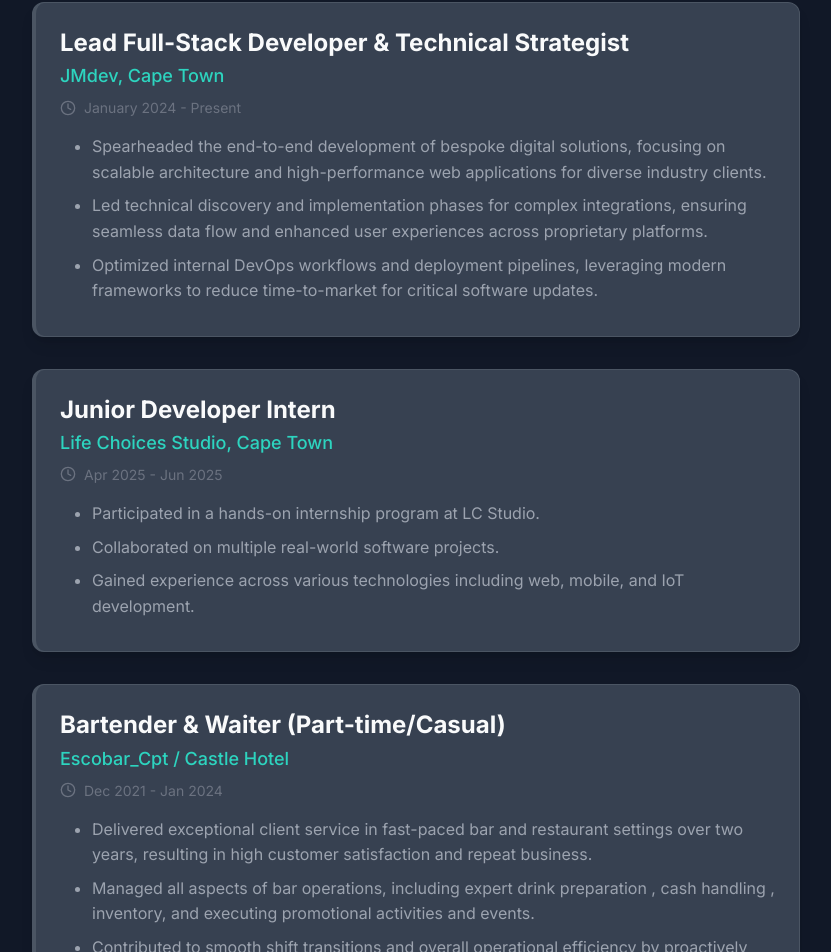
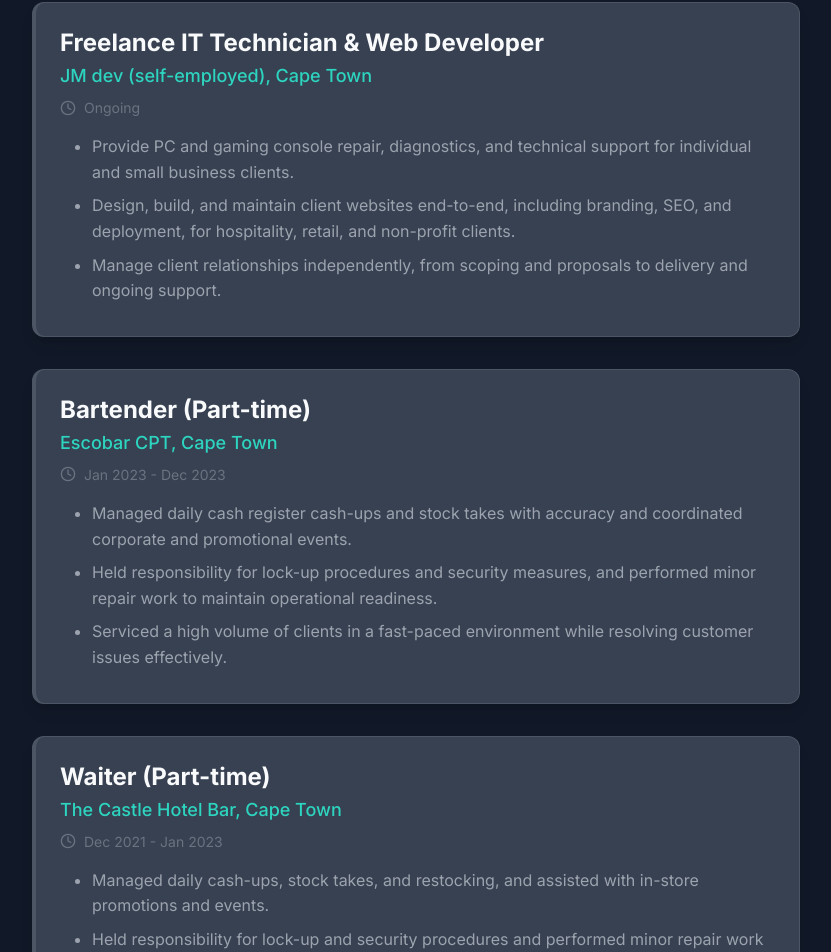
Before and after one commit to GeorgeZa01/React-Portfolio-Mark1, a React (Vite) app: page / in a window 1280 px wide. Shown: the part 1498-2450 px from the top of the page, without its empty margins (224-1055 px from the left). Built offline with nearby package versions, Linux system fonts and the light colour scheme; the HTML template or start-up script is replaced by a standard one.

Commit message:
portfolio update 23/07 (minor)

```diff
--- a/src/components/About.jsx
+++ b/src/components/About.jsx
@@ -24,10 +24,10 @@
         <SectionTitle title="About Me" />
         <div className="text-content-area text-lg">
           <p>
-            I'm <strong>Jemaile Mohamed</strong>, a full-stack web developer from Cape Town with a strong passion for technology and creativity. My journey into coding started with a fascination for how technology works—and it grew into a purpose-driven mission to create user-friendly, responsive, and problem-solving digital solutions.
+              I'm <strong>Jemaile Mohamed</strong>, a junior IT professional from Cape Town building toward a systems administrator role. I bring hands-on experience in PC and gaming console repair, diagnostics, technical support, networking fundamentals, and full-stack web development.
           </p>
           <p>
-            I've built full-stack e-commerce platforms, data dashboards, and modern business websites using JavaScript, Node.js, and MySQL. I thrive in collaborative spaces, love a good challenge, and stay committed to continuous learning and empowering others through tech.
+              Through JM dev, I support individual and small business clients with reliable technical service and end-to-end websites. I am currently pursuing CCNA and AWS Cloud Practitioner certifications while continuing to build practical skills across infrastructure, databases, deployment, and secure application development.
           </p>
 
         </div>
--- a/src/components/Hero.jsx
+++ b/src/components/Hero.jsx
@@ -20,7 +20,7 @@
             Jemaile Mohamed
           </h1>
           <p className="hero-subtitle">
-            Software Developer | Life-Long Learner | Tech Enthusiast
+              IT Technician & Web Developer | Building toward Systems Administration
           </p>
           <a
             href="https://docs.google.com/document/d/15XK3oRK8nP2ncNg22rEdWn5Eb1q-aZsg/export?format=pdf"
--- a/src/components/Projects.jsx
+++ b/src/components/Projects.jsx
@@ -14,6 +14,7 @@
 
 const ProjectCard = ({ title, description, stack, liveLink, githubLink, image }) => (
   <div className="project-card">
+    {image && (
       <div className="project-image-wrapper">
         <img
           src={image}
@@ -21,11 +22,13 @@
           className="project-image"
         />
       </div>
+    )}
     <div className="project-content">
       <h3 className="project-title">{title}</h3>
       <p className="project-stack">{stack}</p>
       <p className="project-description">{description}</p>
       <div className="project-links-wrapper">
+        {liveLink && (
           <a
             href={liveLink}
             target="_blank"
@@ -34,6 +37,8 @@
           >
             <Globe className="icon-mini-light" /> Live Demo
           </a>
+        )}
+        {githubLink && (
           <a
             href={githubLink}
             target="_blank"
@@ -42,6 +47,7 @@
           >
             <Github className="icon-mini" /> Code
           </a>
+        )}
       </div>
     </div>
   </div>
--- a/src/components/TechStack.jsx
+++ b/src/components/TechStack.jsx
@@ -23,7 +23,7 @@
       <div className="container section-max-width">
         <SectionTitle title="Tech Stack" />
         <p className="skill-intro-text">
-          Tools and technologies I use to build modern, full-stack solutions.
+           Networking, development, database, security, and deployment skills supporting my path into systems administration. CCNA and AWS Cloud Practitioner currently in progress.
         </p>
         <div className="skill-grid">
           {SKILLS.map((skill) => (
--- a/src/data/constants.js
+++ b/src/data/constants.js
@@ -7,22 +7,9 @@
   Globe,
   Github,
   Zap,
-  Clock,
-  GraduationCap,
-  Sun,
-  Moon,
-  Menu,
-  X,
-  Download,
-  Linkedin,
-  Mail,
   FileText,
-  User,
-  Slack,
   MessageSquare,
-  GitBranch,
   Monitor,
-  Briefcase
 } from 'lucide-react';
 
 export const NAV_ITEMS = [
@@ -35,142 +22,105 @@
 ];
 
 export const SKILLS = [
-  // Core Languages & Frontend
   { name: 'JavaScript', icon: Code, cssColor: 'var(--color-nodejs)' },
   { name: 'HTML5/CSS3', icon: LayoutGrid, cssColor: 'var(--color-nodejs)' },
-  { name: 'PHP', icon: Code, cssColor: 'var(--color-nodejs)' },
-
-  // Frameworks & Libraries
   { name: 'React', icon: Layers, cssColor: 'var(--color-nodejs)' },
-  { name: 'Vue.js', icon: Globe, cssColor: 'var(--color-nodejs)' }, // Re-using Globe for JS Framework
-
-  // Backend & Runtime
   { name: 'Node.js', icon: Cpu, cssColor: 'var(--color-nodejs)' },
-  { name: 'Python', icon: FileText, cssColor: 'var(--color-nodejs)' }, // New: General programming language
-
-  // Databases
+  { name: 'Express.js', icon: Globe, cssColor: 'var(--color-nodejs)' },
+  { name: 'Python (basic)', icon: FileText, cssColor: 'var(--color-nodejs)' },
+  { name: 'REST APIs', icon: Globe, cssColor: 'var(--color-nodejs)' },
+  { name: 'Responsive Web Design', icon: LayoutGrid, cssColor: 'var(--color-nodejs)' },
   { name: 'MySQL', icon: Database, cssColor: 'var(--color-nodejs)' },
-  { name: 'Oracle APEX', icon: Database, cssColor: 'var(--color-nodejs)' }, // New: Database tool
-  { name: 'PostgreSQL', icon: Database, cssColor: 'var(--color-nodejs)' }, // New: Database tool
-
-  // Tools & Platforms
+  { name: 'PostgreSQL', icon: Database, cssColor: 'var(--color-nodejs)' },
+  { name: 'SQL (basic)', icon: Database, cssColor: 'var(--color-nodejs)' },
   { name: 'Git/GitHub', icon: Github, cssColor: 'var(--color-nodejs)' },
-  { name: 'Vercel', icon: Zap, cssColor: 'var(--color-nodejs)' }, // New: Deployment platform
-  { name: 'WordPress', icon: Globe, cssColor: 'var(--color-nodejs)' }, // New: CMS/Web platform
-  { name: 'Slack', icon: Slack, cssColor: 'var(--color-nodejs)' }, // New: Collaboration tool
-  { name: 'VS Code', icon: Monitor, cssColor: 'var(--color-nodejs)' }, // New: Code editor/IDE
-  { name: 'nodemailer', icon: MessageSquare, cssColor: 'var(--color-nodejs)' }, // New: Email sending library
+  { name: 'Render', icon: Zap, cssColor: 'var(--color-nodejs)' },
+  { name: 'Vercel', icon: Zap, cssColor: 'var(--color-nodejs)' },
+  { name: 'Clever Cloud', icon: Zap, cssColor: 'var(--color-nodejs)' },
+  { name: 'Netlify', icon: Zap, cssColor: 'var(--color-nodejs)' },
+  { name: 'JWT / bcrypt', icon: FileText, cssColor: 'var(--color-nodejs)' },
+  { name: 'NodeMailer', icon: MessageSquare, cssColor: 'var(--color-nodejs)' },
+  { name: 'Microsoft Suite', icon: Monitor, cssColor: 'var(--color-nodejs)' },
 ];
 
 export const PROJECTS = [
   {
-    title: 'Arize E-commerce Store',
-    description: 'A full-stack e-commerce platform demonstrating end-to-end functionality, from user authentication to product inventory management. Built with Node.js and MySQL.',
-    stack: 'Node.js, MySQL, JavaScript, HTML/CSS',
-    liveLink: 'https://arize-e-commerce.vercel.app/index.html',
+    title: 'Multi-tenant CRM Platform',
+    description: 'Designed a multi-tenant CRM platform for the recycling and commodity trading industry, covering data architecture and role-based access.',
+    stack: 'Data Architecture, Role-based Access, CRM',
+  },
+  {
+    title: 'OT Enterprise Systems APEX Dashboard',
+    description: 'Built an Oracle APEX web application using the OT sample schema, with four interactive reports and four visualizations to support enterprise decision-making.',
+    stack: 'Oracle APEX, SQL, Data Visualization',
+  },
+  {
+    title: 'Arize Electronics E-commerce Store',
+    description: 'Developed a full-stack online store with user authentication, JWT-based admin verification, and RESTful API integration.',
+    stack: 'Node.js, Express.js, MySQL, JavaScript, JWT, REST APIs',
+    // liveLink: 'https://arize-e-commerce.vercel.app/index.html',
     githubLink: 'https://github.com/GeorgeZa01/Arize-E-commerce',
     image: 'https://georgeza01.github.io/Project-Screenshots/arize.png',
   },
   {
-    title: 'TastesByT Orders Website',
-    description: 'A dedicated platform designed for streamlined customer order processing, enhancing efficiency and user experience for a modern business.',
-    stack: 'JavaScript, HTML, CSS',
-    liveLink: 'https://www.tastesbyt.co.za/index.html',
-    githubLink: 'https://github.com/GeorgeZa01/TastesByT',
-    image: 'https://georgeza01.github.io/Project-Screenshots/tastesbyt.png', // Updated image URL for TastesByT projectg',
-  },
-  {
-    title: 'Ticketing System',
-    description: 'A full-stack ticketing system with user authentication, ticket creation, and comment management. ',
-    stack: 'Typescript, Vite, Tailwind css, React Router V6, Loveable Cloud with PostgreSQL, Supabase Auth',
-    liveLink: 'https://jmdev-ticketing.lovable.app/',
-    githubLink: 'https://github.com/GeorgeZa01/jmdev-task-tracker',
-    image: 'https://github.com/GeorgeZa01/Project-Screenshots/blob/main/ticketing.png?raw=true',
-  },
-  {
-    title: 'Tower Block Game',
-    description: 'A frontend interactive game showcasing logic implementation and DOM manipulation skills. It provides an engaging user experience entirely within the browser.',
-    stack: 'Pure JavaScript, HTML/CSS',
-    liveLink: 'https://georgeza01.github.io/Tower-Block-Game/',
-    githubLink: 'https://github.com/GeorgeZa01/Tower-Block-Game',
-    image: 'https://georgeza01.github.io/Project-Screenshots/towerblock.png',
-  },
-  {
-    title: 'Digital Tracking system',
-    description: 'Digital Time Attendance System using python, and a rasberry pi. The system tracks employees attendance and working hours.',
-    stack: 'Python, Raspberry Pi, MySQL, PHP, Javascript',
-    liveLink: 'https://placeholder.com',
-    githubLink: 'https://github.com/surur-samaai/iliso_digital_tracking_system/tree/main',
-    image: 'https://surur-portfolio.netlify.app/images/iliso-dark.jpg',
+    title: 'Employee Management System',
+    description: 'Built a modular Node.js/Express/MySQL API using MVC architecture and connection pooling, integrated with a dynamic frontend for CRUD operations.',
+    stack: 'Node.js, Express.js, MySQL, MVC, CRUD, REST APIs',
   },
 ];
 
 export const EXPERIENCE_DATA = [
   {
-  title: 'Lead Full-Stack Developer & Technical Strategist', // Or your specific title
-  company: 'JMdev, Cape Town',
-  duration: 'January 2024 - Present', // Adjust dates as needed
-  description: [
-    "Spearheaded the end-to-end development of bespoke digital solutions, focusing on scalable architecture and high-performance web applications for diverse industry clients.",
-    "Led technical discovery and implementation phases for complex integrations, ensuring seamless data flow and enhanced user experiences across proprietary platforms.",
-    "Optimized internal DevOps workflows and deployment pipelines, leveraging modern frameworks to reduce time-to-market for critical software updates.",
-  ],
-},
-  {
-    title: 'Junior Developer Intern',
-    company: 'Life Choices Studio, Cape Town',
-    duration: 'Apr 2025 - Jun 2025',
+    title: 'Freelance IT Technician & Web Developer',
+    company: 'JM dev (self-employed), Cape Town',
+    duration: 'Ongoing',
     description: [
-      "Participated in a hands-on internship program at LC Studio.",
-      "Collaborated on multiple real-world software projects.",
-      "Gained experience across various technologies including web, mobile, and IoT development.",
+      'Provide PC and gaming console repair, diagnostics, and technical support for individual and small business clients.',
+      'Design, build, and maintain client websites end-to-end, including branding, SEO, and deployment, for hospitality, retail, and non-profit clients.',
+      'Manage client relationships independently, from scoping and proposals to delivery and ongoing support.',
     ],
   },
   {
-    title: 'Bartender & Waiter (Part-time/Casual)',
-    company: 'Escobar_Cpt / Castle Hotel',
-    duration: 'Dec 2021 - Jan 2024',
+    title: 'Bartender (Part-time)',
+    company: 'Escobar CPT, Cape Town',
+    duration: 'Jan 2023 - Dec 2023',
     description: [
-      "Delivered exceptional  client service  in fast-paced bar and restaurant settings over two years, resulting in high customer satisfaction and repeat business.",
-      "Managed all aspects of bar operations, including expert  drink preparation ,  cash handling , inventory, and executing promotional activities and events.",
-      "Contributed to  smooth shift transitions  and overall operational efficiency by proactively managing orders, stock, and completing accurate  cash-ups .",
+      'Managed daily cash register cash-ups and stock takes with accuracy and coordinated corporate and promotional events.',
+      'Held responsibility for lock-up procedures and security measures, and performed minor repair work to maintain operational readiness.',
+      'Serviced a high volume of clients in a fast-paced environment while resolving customer issues effectively.',
+    ],
+  },
+  {
+    title: 'Waiter (Part-time)',
+    company: 'The Castle Hotel Bar, Cape Town',
+    duration: 'Dec 2021 - Jan 2023',
+    description: [
+      'Managed daily cash-ups, stock takes, and restocking, and assisted with in-store promotions and events.',
+      'Held responsibility for lock-up and security procedures and performed minor repair work as needed.',
     ],
   },
   {
     title: 'Sales Assistant (Part-time)',
-    company: 'C&N Clothing',
-    duration: '2018 - 2022',
+    company: 'C & N Clothing, Cape Town',
+    duration: 'Jan 2018 - Dec 2018',
     description: [
-      "Drove sales performance and consistently  achieved sales targets  by delivering proactive and engaging customer assistance in a retail environment.",
-      "Enhanced the shopping experience by  creating and maintaining appealing product displays  and ensuring the visual merchandising standards were met.",
-      "Managed  daily stock operations , including receiving, processing, inventory organization, and ensuring sales floor readiness.",
+      'Consistently achieved daily sales targets through proactive customer engagement.',
+      'Managed stocktake and restocking, and designed product displays to attract customers.',
     ],
   },
 ];
 
 export const EDUCATION_DATA = [
   {
-    institution: 'AWS Skillbuilder',
-    degree: 'Cloud Practitioner Essentials',
-    duration: 'Dec 2025 - Present',
-    details: 'Currently Upskilling myself with AWS Cloud Practitioner Essentials to gain foundational knowledge in cloud computing, AWS services, and best practices for deploying and managing applications in the cloud.',
-  },
-  {
     institution: 'Life Choices Academy',
-    degree: 'Certificate of Excellence in Full-Stack Web Development',
-    duration: 'Sep 2024 - Apr 2025',
-    details: 'Completed an intensive 6-month Full-Stack Web Development program focused on modern web technologies, including HTML, CSS, JavaScript, Node.js, Express, MySQL, and project-based learning.',
+    degree: 'Coding Course (Full Stack)',
+    duration: 'April 2025',
+    details: 'Completed a full-stack coding course covering HTML, CSS, JavaScript, React.js, Node.js, Express.js, MySQL, Git, and GitHub.',
   },
   {
     institution: 'Norman Henshilwood High School',
-    degree: 'NQF Level 4 - National Senior Certificate',
-    duration: 'Jan 2019 – Dec 2023',
-    details: 'Achieved a National Senior Certificate (NQF Level 4), with a strong academic foundation in technology, mathematics, and the sciences.',
-  },
-  {
-    institution: 'SA Baseball Union',
-    degree: 'Level A Coaching Certification',
-    duration: 'Oct 2021',
-    details: 'Earned Level A Coaching Certification from the South African Baseball Union, focusing on fundamental coaching techniques, player development, and leadership in youth sports.',
+    degree: 'Matric',
+    duration: 'December 2023',
+    details: 'National Senior Certificate from Norman Henshilwood High School.',
   },
 ];
```
Lines whose indentation alone changed are shown as unchanged.
